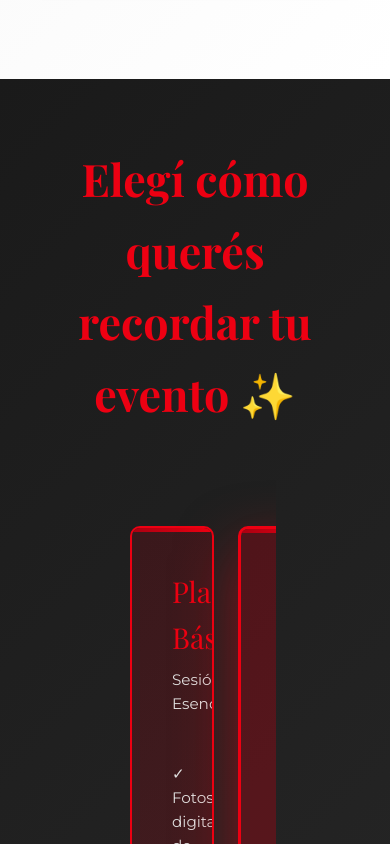
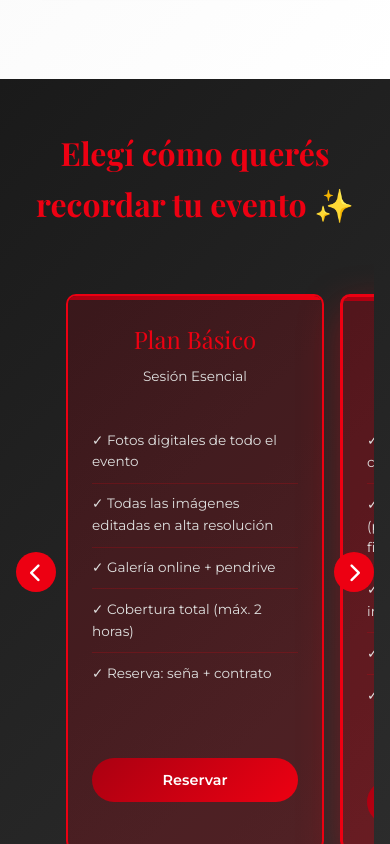
Before and after one commit to luzohinggins/jhonafotografia, a plain HTML site: page index.html in a window 390 px wide. Shown: the part 4340-5184 px from the top of the page. Drawn offline with nearby package versions, Linux system fonts and the light colour scheme; a web font is replaced by a local one.

Commit message:
Mejora del carrusel de paquetes para mobile: mostrar 1 tarjeta a la vez

```diff
--- a/index.html
+++ b/index.html
@@ -694,7 +694,82 @@
             box-shadow: 0 8px 20px rgba(237, 0, 18, 0.4);
         }
 
-        /* ============= CONTACTO ============= */
+        @media (max-width: 768px) {
+            .packages {
+                padding: 3rem 1rem;
+            }
+
+            .packages h2 {
+                font-size: 2rem;
+                margin-bottom: 2rem;
+            }
+
+            .packages-grid {
+                gap: 1rem;
+                flex-wrap: wrap;
+            }
+
+            .packages-nav-btn {
+                width: 40px;
+                height: 40px;
+                font-size: 1.2rem;
+                position: absolute;
+                top: 50%;
+                transform: translateY(-50%);
+                z-index: 20;
+            }
+
+            .packages-nav-btn#prevPackage {
+                left: 0;
+            }
+
+            .packages-nav-btn#nextPackage {
+                right: 0;
+            }
+
+            .packages-carousel-wrapper {
+                max-width: 100%;
+                flex: 1;
+                padding: 0 50px;
+            }
+
+            .packages-carousel {
+                padding: 2rem 0;
+                gap: 1rem;
+            }
+
+            .package-card {
+                min-width: calc(100% - 0rem);
+                flex: 0 0 calc(100% - 0rem);
+                opacity: 0.5;
+                transform: scale(0.9);
+                padding: 1.5rem;
+            }
+
+            .package-card.center {
+                opacity: 1;
+                transform: scale(1) translateY(0);
+                box-shadow: 0 15px 40px rgba(237, 0, 18, 0.4);
+            }
+
+            .package-title {
+                font-size: 1.5rem;
+            }
+
+            .package-subtitle {
+                font-size: 0.85rem;
+            }
+
+            .package-features li {
+                font-size: 0.85rem;
+                padding: 0.6rem 0;
+            }
+
+            .package-cta {
+                padding: 0.8rem 1.5rem;
+                font-size: 0.9rem;
+            }
+        }
         .contact {
             background: linear-gradient(135deg, #f8f8f8 0%, #ffffff 100%);
             padding: 4rem 2rem;
@@ -1557,11 +1632,22 @@
         // ====== PACKAGES CAROUSEL ======
         let currentPackageIndex = 1;
         const totalPackages = document.querySelectorAll('.package-card').length;
+        const isMobilePackages = window.innerWidth <= 768;
 
         function updatePackageCarousel() {
             const carousel = document.getElementById('packagesCarousel');
-            const cardWidth = 100 / 3;
-            const offset = -currentPackageIndex * cardWidth + cardWidth;
+            let cardWidth, offset;
+
+            if (isMobilePackages || window.innerWidth <= 768) {
+                // Mobile: show 1 card at a time (100% width)
+                cardWidth = 100;
+                offset = -currentPackageIndex * cardWidth + cardWidth;
+            } else {
+                // Desktop: show 3 cards at a time
+                cardWidth = 100 / 3;
+                offset = -currentPackageIndex * cardWidth + cardWidth;
+            }
+
             carousel.style.transform = `translateX(${offset}%)`;
 
             // Update center class for all cards
@@ -1583,6 +1669,11 @@
             updatePackageCarousel();
         }
 
+        // Update on window resize
+        window.addEventListener('resize', () => {
+            updatePackageCarousel();
+        });
+
         // Initialize carousel
         updatePackageCarousel();
     </script>
```
